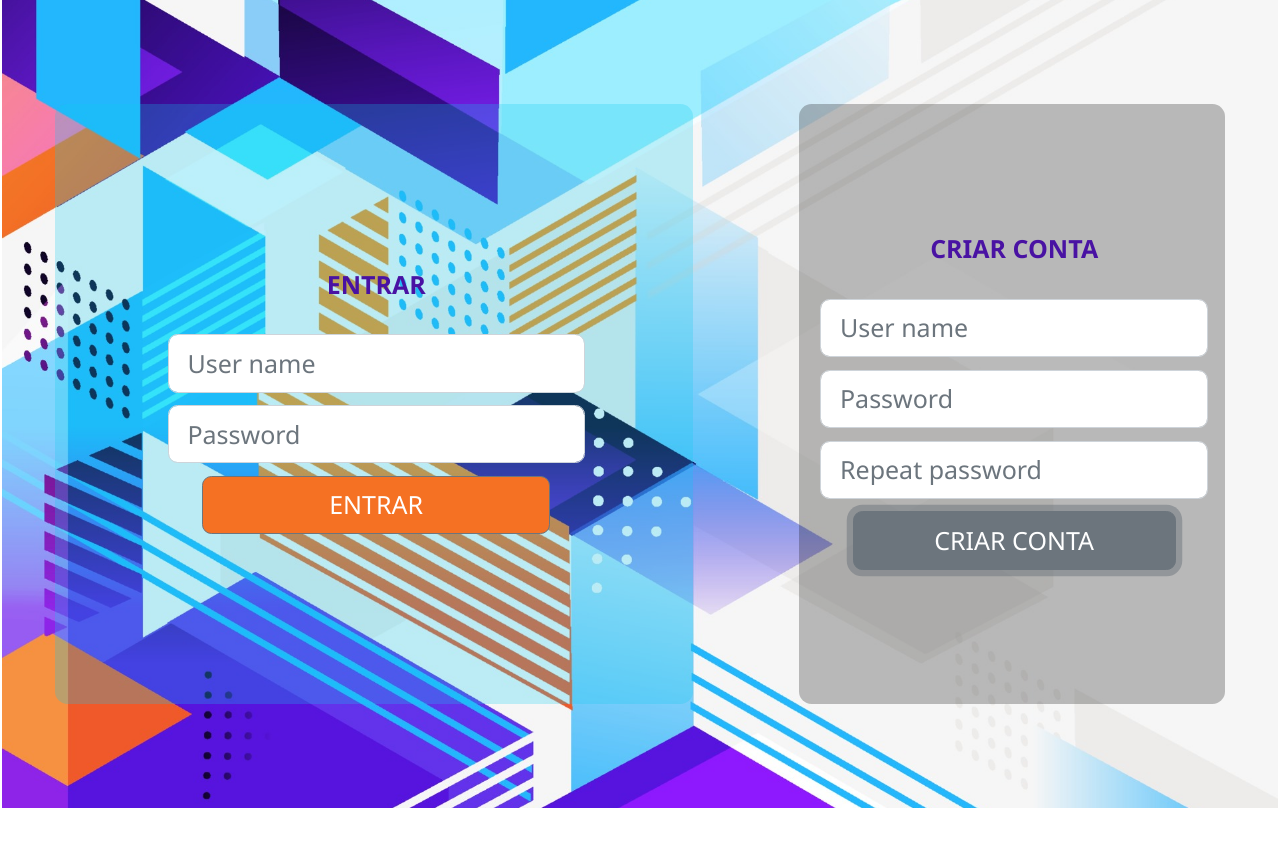
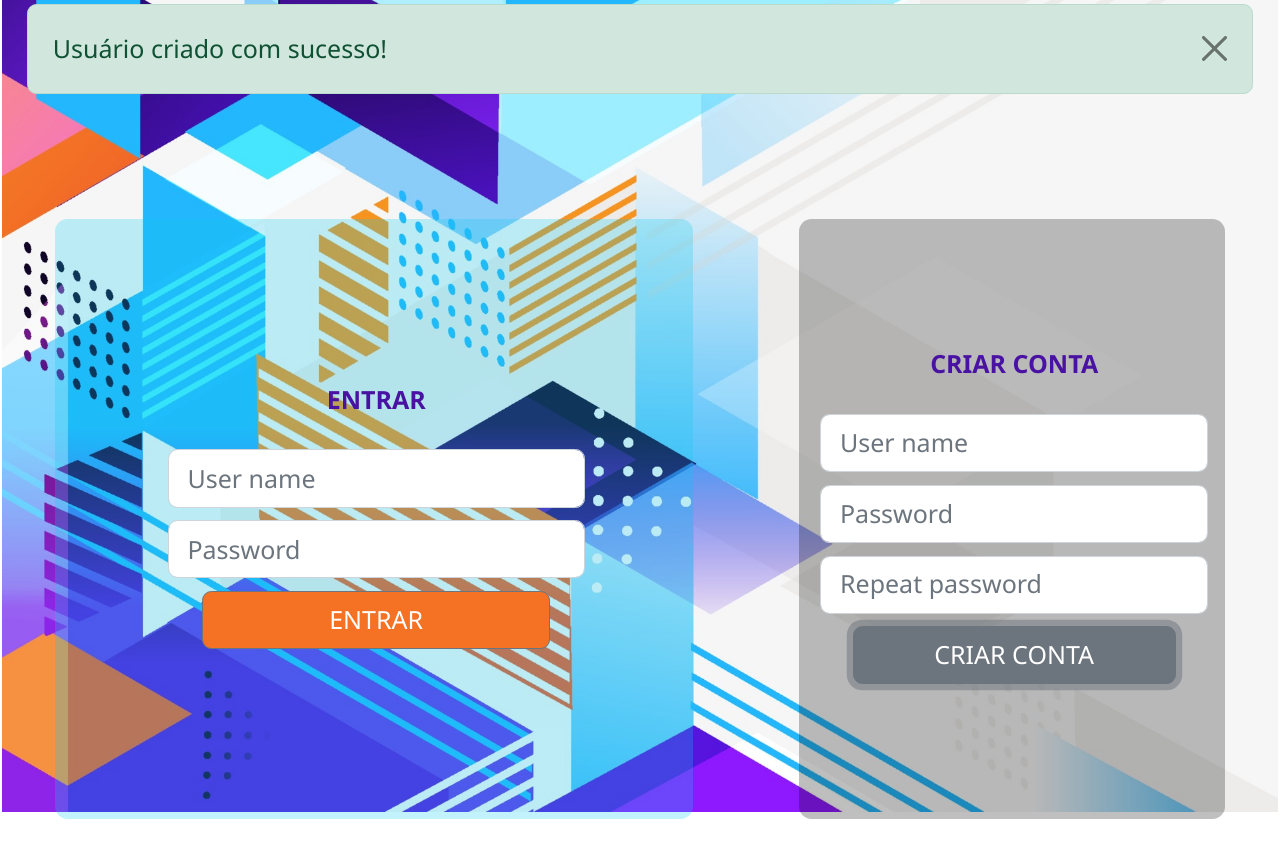
Before and after one commit to rodrigocelmer/logicaProgr_atividadeFinal, a website: page src/index.html in a window 1280 px wide. Both pictures are taken after typing "Sample", "Sample123", "Sample123" into the empty fields and a click on the input "CRIAR CONTA". Before the commit the page ends 808 px from the top, so only its background shows below. Drawn offline with Linux system fonts and the light colour scheme.

Commit message:
add alert when create account

```diff
--- a/src/css/styles.css
+++ b/src/css/styles.css
@@ -19,7 +19,7 @@ body {
 
 @media (min-width: 768px) {
     body {
-        overflow: hidden;
+        /* overflow: hidden; */
         background-repeat: no-repeat;
     }
 }
--- a/src/index.html
+++ b/src/index.html
@@ -10,6 +10,7 @@
     <link rel="stylesheet" href="./css/styles.css">
 </head>
 <body class="container-fluid vh-100 bodyIndex">
+    <div id="liveAlertPlaceholder"></div>
     <div class="row h-100 d-flex justify-content-center align-items-center justify-content-around">
         <div class="mainPageLogin col-md-6 col-sm-8 bg-info h-75 bg-opacity-25 rounded-3 my-1">
             <div class="row h-100 d-flex flex-column justify-content-center align-items-center">
--- a/src/js/index.js
+++ b/src/js/index.js
@@ -2,16 +2,11 @@
 const form_access = document.querySelector('#form_access'), form_createAccount = document.querySelector('#form_createAccount'), form_messages = document.querySelector('#form_messages'), tbody = document.querySelector('#tbody');
 let msgIdToDelete = 0;
 var alertPlaceholder = document.getElementById('liveAlertPlaceholder');
-function alertBs(message, type) {
+function alertUserCreated() {
     var wrapper = document.createElement('div');
-    tbody.innerHTML += '<div class="col-1 alert alert-success' + ' alert-dismissible" role="alert">' + message + '<button type="button" class="btn-close" data-bs-dismiss="alert" aria-label="Close"></button></div>';
+    wrapper.innerHTML += '<div class="alert alert-success' + ' alert-dismissible" role="alert">' + 'Usuário criado com sucesso!' + '<button type="button" class="btn-close" data-bs-dismiss="alert" aria-label="Close"></button></div>';
     alertPlaceholder.append(wrapper);
 }
-// if (alertTrigger) {
-//   alertTrigger.addEventListener('click', function () {
-//     alertBs('Nice, you triggered this alert message!', 'success')
-//   })
-// }
 const messageToDelete = (id) => {
     msgIdToDelete = id;
 };
@@ -52,7 +47,7 @@ const addNewUser = (event) => {
         userPassword: newUserPassword
     });
     localStorage.setItem('users', JSON.stringify(users));
-    alert("Novo usuário criado com sucesso!");
+    alertUserCreated();
     form_createAccount.reset();
 };
 const accessInbox = (event) => {
@@ -82,7 +77,6 @@ const saveMessage = (event) => {
     localStorage.setItem('messages', JSON.stringify(messages));
     form_messages.reset();
     showUserMessages();
-    alertBs('Nice, you triggered this alert message!', 'success');
 };
 const showUserMessages = () => {
     const messages = readLocalStorage('messages'), userLogged = readLocalStorage('userLogged');
```
Also changed, not shown: src/js/index.ts (+3 -11 lines), src/messages.html (+0 -1 lines).
